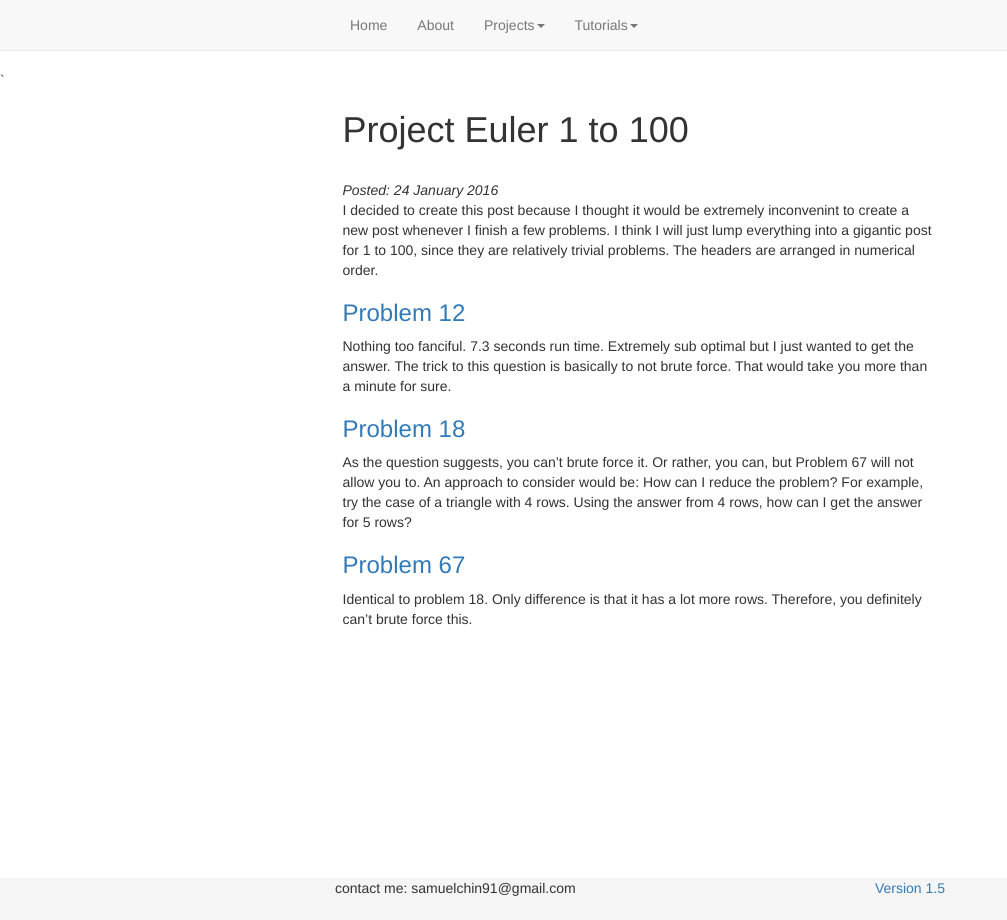
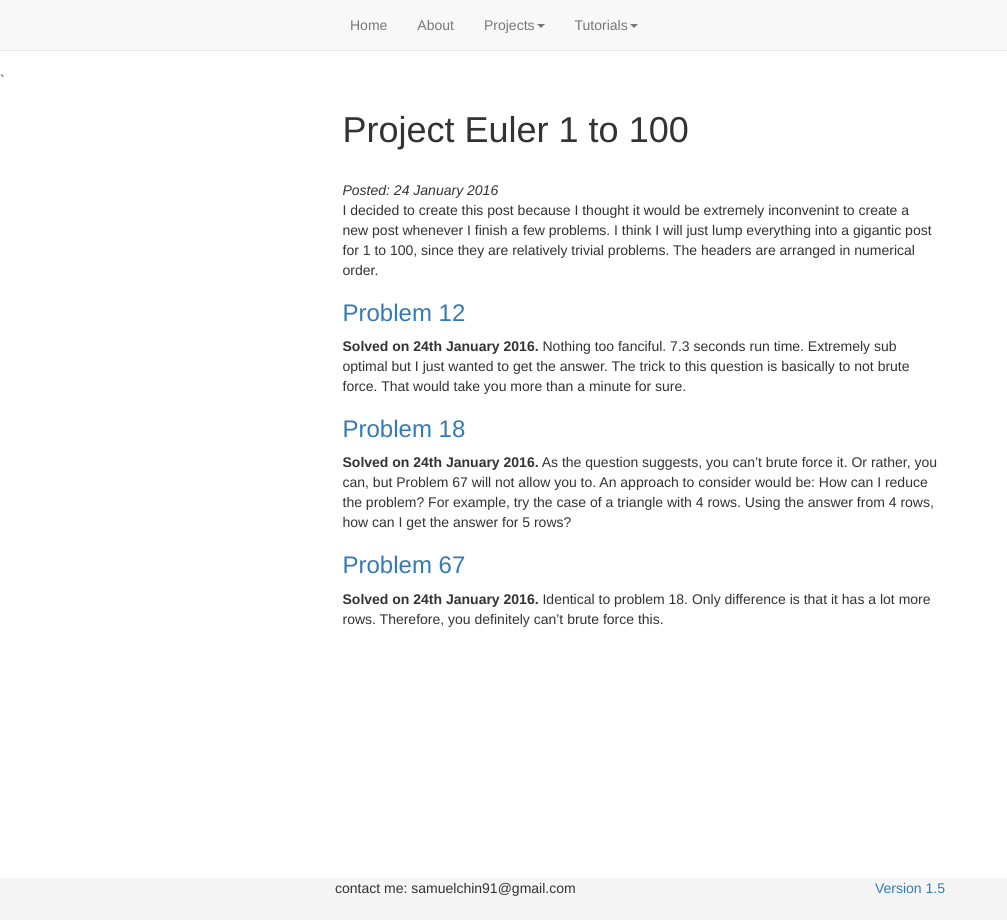
Before and after one commit to sspeng/jkschin.github.io, a Jekyll site: the page built from _posts/2016-01-24-project-euler-1-to-100.md, in a window 1280 px wide. Shown: the whole page, without its empty margins (0-1007 px from the left). Built offline with Jekyll 4.4.1, drawn with Linux system fonts in a browser that asks for light colours; nearby versions of some CDN libraries.

Commit message:
Updated Project Euler 1 to 100 post

```diff
--- a/_posts/2016-01-24-project-euler-1-to-100.md
+++ b/_posts/2016-01-24-project-euler-1-to-100.md
@@ -8,10 +8,10 @@
 I decided to create this post because I thought it would be extremely inconvenint to create a new post whenever I finish a few problems. I think I will just lump everything into a gigantic post for 1 to 100, since they are relatively trivial problems. The headers are arranged in numerical order.
 
 ###<a href="https://projecteuler.net/problem=12">Problem 12</a>
-Nothing too fanciful. 7.3 seconds run time. Extremely sub optimal but I just wanted to get the answer. The trick to this question is basically to not brute force. That would take you more than a minute for sure.
+**Solved on 24th January 2016.** Nothing too fanciful. 7.3 seconds run time. Extremely sub optimal but I just wanted to get the answer. The trick to this question is basically to not brute force. That would take you more than a minute for sure.
 
 ###<a href="https://projecteuler.net/problem=18">Problem 18</a>
-As the question suggests, you can't brute force it. Or rather, you can, but Problem 67 will not allow you to. An approach to consider would be: How can I reduce the problem? For example, try the case of a triangle with 4 rows. Using the answer from 4 rows, how can I get the answer for 5 rows?
+**Solved on 24th January 2016.** As the question suggests, you can't brute force it. Or rather, you can, but Problem 67 will not allow you to. An approach to consider would be: How can I reduce the problem? For example, try the case of a triangle with 4 rows. Using the answer from 4 rows, how can I get the answer for 5 rows?
 
 ###<a href="https://projecteuler.net/problem=67">Problem 67</a>
-Identical to problem 18. Only difference is that it has a lot more rows. Therefore, you definitely can't brute force this.
+**Solved on 24th January 2016.** Identical to problem 18. Only difference is that it has a lot more rows. Therefore, you definitely can't brute force this.
```
